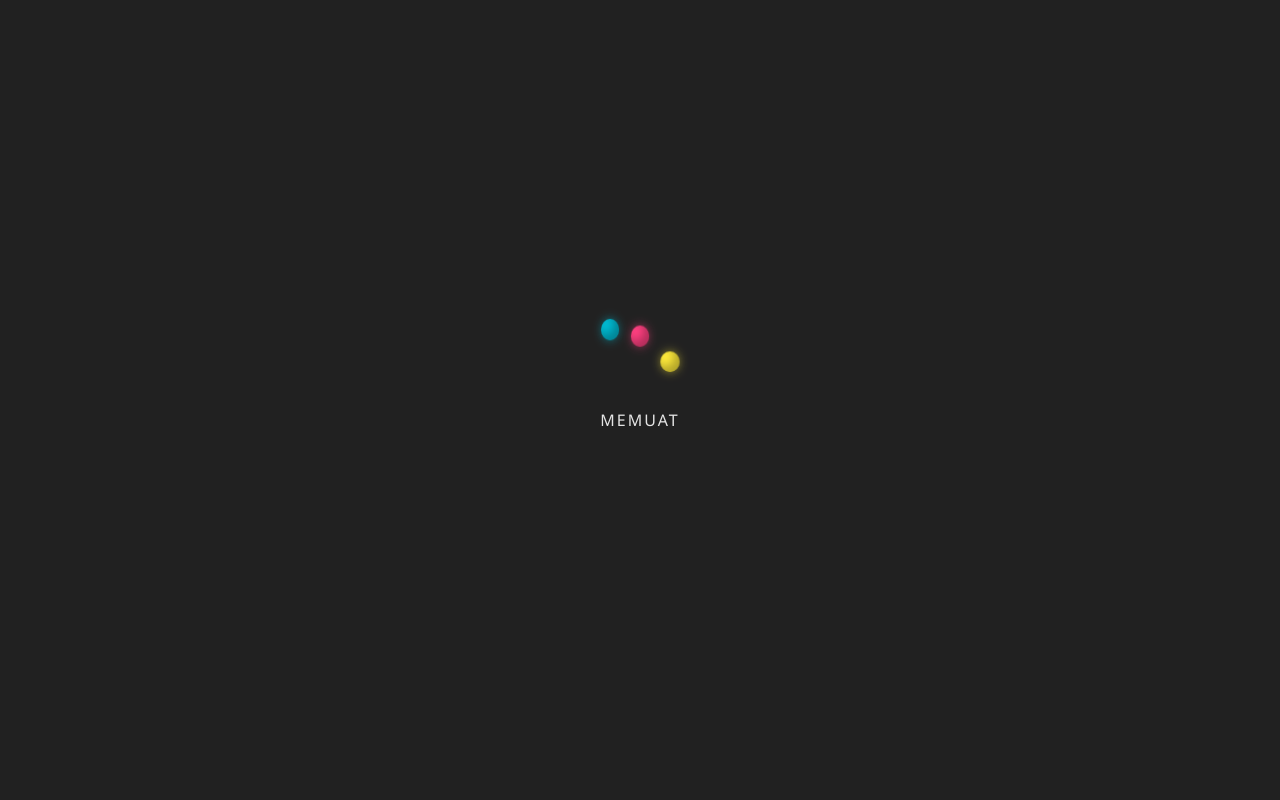
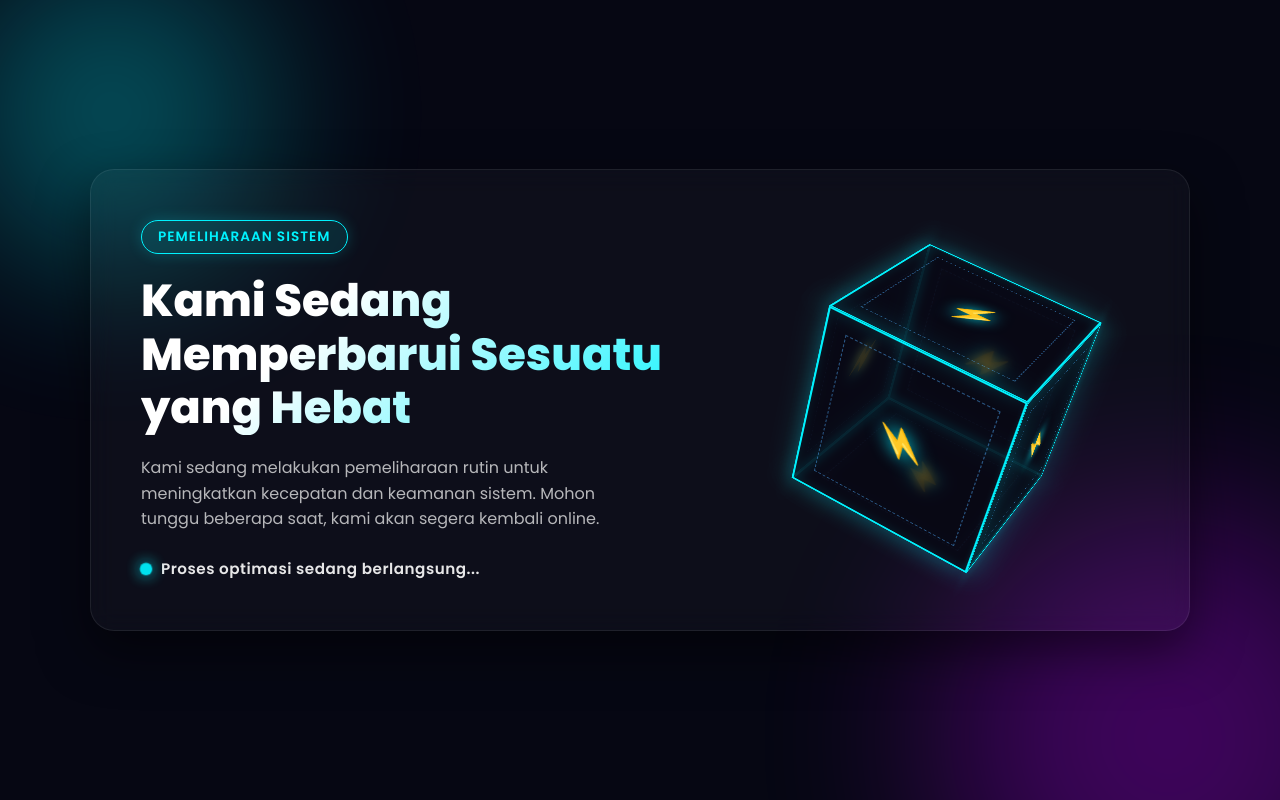
Before and after one commit to dafarizkiandri-prog/lintasfakta.artitech.com, a plain HTML site: page index.html in a window 1280 px wide. Drawn offline with Linux system fonts and the light colour scheme.

Commit message:
Update index.html

```diff
--- a/index.html
+++ b/index.html
@@ -3,146 +3,329 @@
 <head>
   <meta charset="UTF-8">
   <meta name="viewport" content="width=device-width, initial-scale=1.0">
-    <title>Animasi 3D Loader Estetik</title>
+  <title>Website Sedang Dalam Pemeliharaan</title>
+
+  <!-- Mengimpor Google Font Poppins -->
+  <link href="https://fonts.googleapis.com/css2?family=Poppins:wght@300;400;600;800&display=swap" rel="stylesheet">
+
   <style>
-        /* --- RESET & LAYOUT UTAMA --- */
-        body, html {
+    /* Reset & Variabel */
+    * {
+      box-sizing: border-box;
       margin: 0;
       padding: 0;
+      font-family: 'Poppins', sans-serif;
+    }
+
+    :root {
+      --bg-color: #060713;
+      --primary-color: #00f2fe;
+      --secondary-color: #4facfe;
+      --accent-color: #bd00ff;
+      --text-color: #ffffff;
+      --glass-bg: rgba(255, 255, 255, 0.03);
+      --glass-border: rgba(255, 255, 255, 0.08);
+    }
+
+    body {
+      background-color: var(--bg-color);
+      color: var(--text-color);
+      min-height: 100vh;
+      display: flex;
+      align-items: center;
+      justify-content: center;
+      overflow-x: hidden;
+      position: relative;
+    }
+
+    /* Animasi Latar Belakang */
+    .bg-orbs {
+      position: absolute;
+      top: 0;
+      left: 0;
       width: 100%;
       height: 100%;
-            display: flex;
-            justify-content: center; /* Tengah horizontal */
-            align-items: center;     /* Tengah vertikal */
-            background-color: #212121; /* Background gelap agar loader menonjol */
-            font-family: 'Segoe UI', Tahoma, Geneva, Verdana, sans-serif;
       overflow: hidden;
+      z-index: 1;
+      pointer-events: none;
     }
 
-        /* --- CONTAINER UTAMA LOADERS --- */
-        .loader-wrapper {
+    .orb {
+      position: absolute;
+      border-radius: 50%;
+      filter: blur(80px);
+      opacity: 0.3;
+      animation: float 15s infinite alternate ease-in-out;
+    }
+
+    .orb-1 {
+      width: 300px;
+      height: 300px;
+      background: var(--primary-color);
+      top: -50px;
+      left: -50px;
+    }
+
+    .orb-2 {
+      width: 400px;
+      height: 400px;
+      background: var(--accent-color);
+      bottom: -100px;
+      right: -50px;
+      animation-delay: -5s;
+    }
+
+    @keyframes float {
+      0% { transform: translate(0, 0) scale(1); }
+      100% { transform: translate(50px, 50px) scale(1.2); }
+    }
+
+    /* Container Utama */
+    .main-container {
+      position: relative;
+      z-index: 2;
+      width: 90%;
+      max-width: 1100px;
+      margin: 20px auto;
+      background: var(--glass-bg);
+      backdrop-filter: blur(12px);
+      -webkit-backdrop-filter: blur(12px);
+      border: 1px solid var(--glass-border);
+      border-radius: 24px;
+      padding: 50px;
+      display: grid;
+      grid-template-columns: 1.2fr 0.8fr;
+      gap: 40px;
+      align-items: center;
+      box-shadow: 0 20px 50px rgba(0, 0, 0, 0.5);
+    }
+
+    /* Bagian Teks & Konten */
+    .content-section {
       display: flex;
       flex-direction: column;
-            align-items: center;
-            gap: 20px; /* Jarak antara loader dan teks */
+      gap: 20px;
     }
 
-        /* --- CONTAINER BOLA (Wadah Animasi) --- */
-        .loading-balls {
+    .badge {
+      align-self: flex-start;
+      background: rgba(0, 242, 254, 0.1);
+      border: 1px solid var(--primary-color);
+      color: var(--primary-color);
+      padding: 6px 16px;
+      border-radius: 50px;
+      font-size: 0.85rem;
+      font-weight: 600;
+      letter-spacing: 1px;
+      text-transform: uppercase;
+      box-shadow: 0 0 15px rgba(0, 242, 254, 0.2);
+    }
+
+    h1 {
+      font-size: 2.8rem;
+      font-weight: 800;
+      line-height: 1.2;
+      background: linear-gradient(135deg, #ffffff 30%, var(--primary-color));
+      -webkit-background-clip: text;
+      -webkit-text-fill-color: transparent;
+    }
+
+    p {
+      color: rgba(255, 255, 255, 0.7);
+      font-size: 1rem;
+      line-height: 1.6;
+      max-width: 500px;
+    }
+
+    /* Indikator Status */
+    .status-container {
       display: flex;
-            position: relative;
-            /* Memberikan efek perspektif agar terlihat agak 3D */
+      align-items: center;
+      gap: 10px;
+      margin-top: 5px;
+    }
+
+    .status-dot {
+      width: 10px;
+      height: 10px;
+      background-color: var(--primary-color);
+      border-radius: 50%;
+      box-shadow: 0 0 12px var(--primary-color);
+      animation: pulse 1.8s infinite alternate ease-in-out;
+    }
+
+    .status-text {
+      font-size: 0.95rem;
+      font-weight: 600;
+      color: rgba(255, 255, 255, 0.9);
+      letter-spacing: 0.5px;
+    }
+
+    @keyframes pulse {
+      0% { transform: scale(0.8); opacity: 0.4; }
+      100% { transform: scale(1.3); opacity: 1; }
+    }
+
+    /* Bagian Visual (Kubus 3D) */
+    .visual-section {
+      display: flex;
+      justify-content: center;
+      align-items: center;
+      height: 350px;
+    }
+
+    /* Kubus 3D Menggunakan CSS murni */
+    .cube-container {
+      width: 200px;
+      height: 200px;
       perspective: 1000px;
     }
 
-        /* --- STYLE DASAR UNTUK SETIAP BOLA --- */
-        .ball {
-            width: 20px;
-            height: 20px;
-            margin: 0 5px; /* Jarak antar bola */
-            border-radius: 50%;
-            background-color: #00bcd4; /* Warna dasar cyan */
-
-            /* Efek Bayangan Dalam agar terlihat seperti bola 3D */
-            box-shadow: inset -5px -5px 10px rgba(0,0,0,0.3),
-                        0 0 10px rgba(0, 188, 212, 0.5);
-
-            /* Mendaftarkan animasi utama */
-            animation: bounce3d 1.5s infinite ease-in-out;
-
-            /* Memastikan transformasi terjadi dari tengah bola */
-            transform-origin: center bottom;
+    .cube {
+      width: 100%;
+      height: 100%;
+      position: relative;
+      transform-style: preserve-3d;
+      animation: rotateCube 15s infinite linear;
     }
 
-        /* --- MEMBERIKAN DELAY ANIMASI AGAR BERGELOMBANG --- */
-        /* Bola ke-2 delay sedikit, bola ke-3 delay lebih banyak */
-        .ball:nth-child(2) {
-            animation-delay: 0.2s;
-            background-color: #ff4081; /* Warna pink */
-            box-shadow: inset -5px -5px 10px rgba(0,0,0,0.3),
-                        0 0 10px rgba(255, 64, 129, 0.5);
+    .face {
+      position: absolute;
+      width: 200px;
+      height: 200px;
+      background: rgba(6, 7, 19, 0.7);
+      border: 2px solid var(--primary-color);
+      display: flex;
+      align-items: center;
+      justify-content: center;
+      font-weight: bold;
+      color: var(--primary-color);
+      box-shadow: 0 0 30px rgba(0, 242, 254, 0.2);
+      backdrop-filter: blur(5px);
+      -webkit-backdrop-filter: blur(5px);
     }
 
-        .ball:nth-child(3) {
-            animation-delay: 0.4s;
-            background-color: #ffeb3b; /* Warna kuning */
-            box-shadow: inset -5px -5px 10px rgba(0,0,0,0.3),
-                        0 0 10px rgba(255, 235, 59, 0.5);
+    /* Grid Pola Teknologi Pada Sisi Kubus */
+    .face::before {
+      content: '';
+      position: absolute;
+      top: 10%;
+      left: 10%;
+      width: 80%;
+      height: 80%;
+      border: 1px dashed var(--secondary-color);
+      opacity: 0.5;
     }
 
-        /* --- TEKS LOADING --- */
-        .loading-text {
-            color: white;
-            font-size: 16px;
-            letter-spacing: 2px;
-            text-transform: uppercase;
-            opacity: 0.7;
-            /* Animasi teks memudar */
-            animation: pulseText 1.5s infinite ease-in-out;
+    .face::after {
+      content: '⚡';
+      font-size: 2.5rem;
+      filter: drop-shadow(0 0 10px var(--primary-color));
     }
 
-        /* --- KEYFRAMES ANIMASI UTAMA (Bounce 3D) --- */
-        @keyframes bounce3d {
-            0%, 100% {
-                /* Posisi bawah, bola normal */
-                transform: translateY(0) scaleY(1) scaleX(1);
-                animation-timing-function: ease-out; /* Percepat saat naik */
+    /* Transformasi Sisi-Sisi Kubus */
+    .front  { transform: rotateY(  0deg) translateZ(100px); }
+    .back   { transform: rotateY(180deg) translateZ(100px); }
+    .right  { transform: rotateY( 90deg) translateZ(100px); }
+    .left   { transform: rotateY(-90deg) translateZ(100px); }
+    .top    { transform: rotateX( 90deg) translateZ(100px); }
+    .bottom { transform: rotateX(-90deg) translateZ(100px); }
+
+    @keyframes rotateCube {
+      0% { transform: rotateX(0deg) rotateY(0deg) rotateZ(0deg); }
+      100% { transform: rotateX(360deg) rotateY(360deg) rotateZ(360deg); }
     }
-            30% {
-                /* Posisi puncak, bola sedikit memanjang karena kecepatan */
-                transform: translateY(-50px) scaleY(1.1) scaleX(0.9) rotateX(10deg);
-                animation-timing-function: ease-in; /* Perlambat saat di puncak */
+
+    /* Responsive Design (Ponsel & Tablet) */
+    @media (max-width: 992px) {
+      .main-container {
+        grid-template-columns: 1fr;
+        padding: 40px 30px;
+        text-align: center;
+        gap: 30px;
       }
-            50% {
-                /* Posisi tengah saat turun, bola normal kembali */
-                transform: translateY(-20px) scaleY(1) scaleX(1);
+
+      .badge, .status-container {
+        align-self: center;
       }
-            80% {
-                /* Sesaat sebelum menyentuh tanah, sedikit gepeng */
-                transform: translateY(0) scaleY(0.8) scaleX(1.2);
+
+      h1 {
+        font-size: 2.2rem;
+      }
+
+      p {
+        margin: 0 auto;
+      }
+
+      .visual-section {
+        height: 250px;
+        order: -1; /* Pindahkan visual 3D ke atas pada layar HP */
+      }
+
+      .cube-container {
+        width: 150px;
+        height: 150px;
+      }
+
+      .face {
+        width: 150px;
+        height: 150px;
+      }
+
+      .front  { transform: rotateY(  0deg) translateZ(75px); }
+      .back   { transform: rotateY(180deg) translateZ(75px); }
+      .right  { transform: rotateY( 90deg) translateZ(75px); }
+      .left   { transform: rotateY(-90deg) translateZ(75px); }
+      .top    { transform: rotateX( 90deg) translateZ(75px); }
+      .bottom { transform: rotateX(-90deg) translateZ(75px); }
+    }
+
+    @media (max-width: 480px) {
+      h1 {
+        font-size: 1.8rem;
       }
     }
-
-        /* --- KEYFRAMES ANIMASI TEKS --- */
-        @keyframes pulseText {
-            0%, 100% { opacity: 0.5; }
-            50% { opacity: 1; }
-        }
-
-        /* Efek Glow tambahan pada container saat bola memantul */
-        .loading-balls::after {
-            content: '';
-            position: absolute;
-            bottom: -10px;
-            left: 5%;
-            width: 90%;
-            height: 10px;
-            background: rgba(255,255,255,0.1);
-            border-radius: 50%;
-            filter: blur(5px);
-            z-index: -1;
-            animation: shadowPulse 1.5s infinite ease-in-out;
-        }
-
-        @keyframes shadowPulse {
-            0%, 100% { transform: scaleX(1); opacity: 0.3; }
-            30% { transform: scaleX(0.7); opacity: 0.1; } /* Bayangan mengecil saat bola di atas */
-        }
-
   </style>
 </head>
 <body>
 
-    <div class="loader-wrapper">
-        <!-- Area Bola-bola -->
-        <div class="loading-balls">
-            <div class="ball"></div>
-            <div class="ball"></div>
-            <div class="ball"></div>
+  <!-- Efek Partikel/Bola Latar Belakang -->
+  <div class="bg-orbs">
+    <div class="orb orb-1"></div>
+    <div class="orb orb-2"></div>
   </div>
-        <!-- Teks Pendukung -->
-        <div class="loading-text">Memuat</div>
+
+  <!-- Container Utama -->
+  <main class="main-container">
+
+    <!-- Bagian Info & Teks -->
+    <section class="content-section">
+      <div class="badge">Pemeliharaan Sistem</div>
+      <h1>Kami Sedang Memperbarui Sesuatu yang Hebat</h1>
+      <p>Kami sedang melakukan pemeliharaan rutin untuk meningkatkan kecepatan dan keamanan sistem. Mohon tunggu beberapa saat, kami akan segera kembali online.</p>
+
+      <!-- Indikator Status Aktif (Menggantikan Timer) -->
+      <div class="status-container">
+        <div class="status-dot"></div>
+        <span class="status-text">Proses optimasi sedang berlangsung...</span>
       </div>
+    </section>
+
+    <!-- Bagian Animasi 3D -->
+    <section class="visual-section">
+      <div class="cube-container">
+        <div class="cube">
+          <div class="face front"></div>
+          <div class="face back"></div>
+          <div class="face right"></div>
+          <div class="face left"></div>
+          <div class="face top"></div>
+          <div class="face bottom"></div>
+        </div>
+      </div>
+    </section>
+
+  </main>
 
 </body>
 </html>
```
Lines whose indentation alone changed are shown as unchanged.
